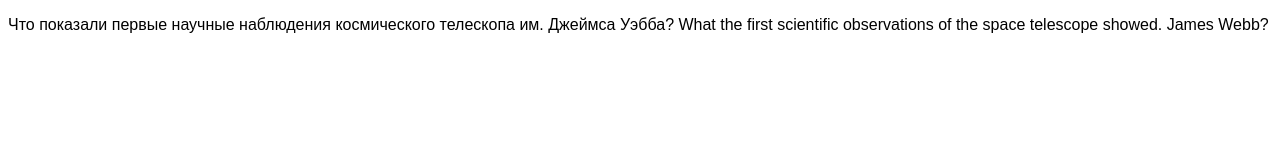
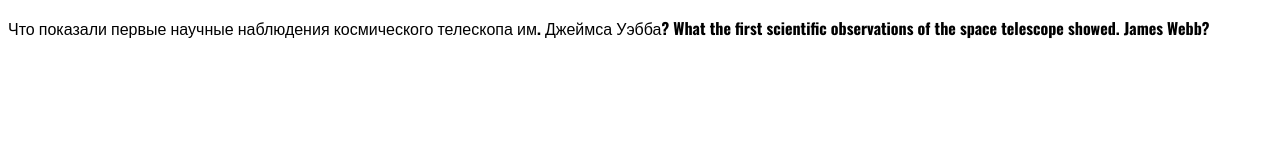
Before and after one commit to dimstr/space-embedded, a plain HTML site: page index.html in a window 1280 px wide. Drawn offline with nearby package versions, Linux system fonts and the light colour scheme.

Commit message:
Update index.css

```diff
--- a/index.css
+++ b/index.css
@@ -1,3 +1,3 @@
 .mt{
-  font-family: 'Exo 2', sans-serif;
+  font-family: 'Oswald', sans-serif;
 }
```
